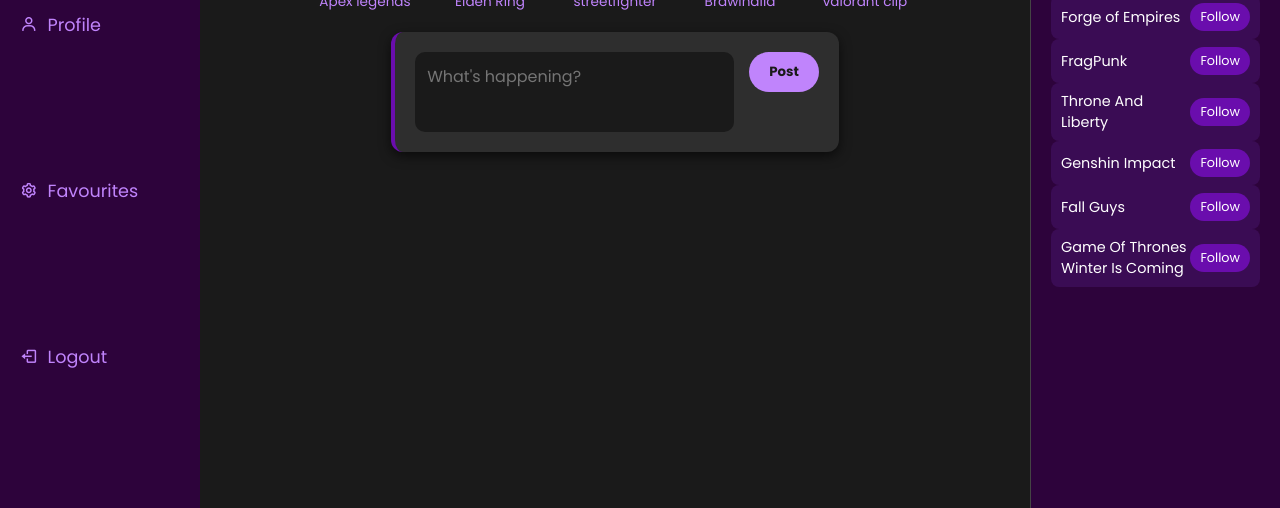
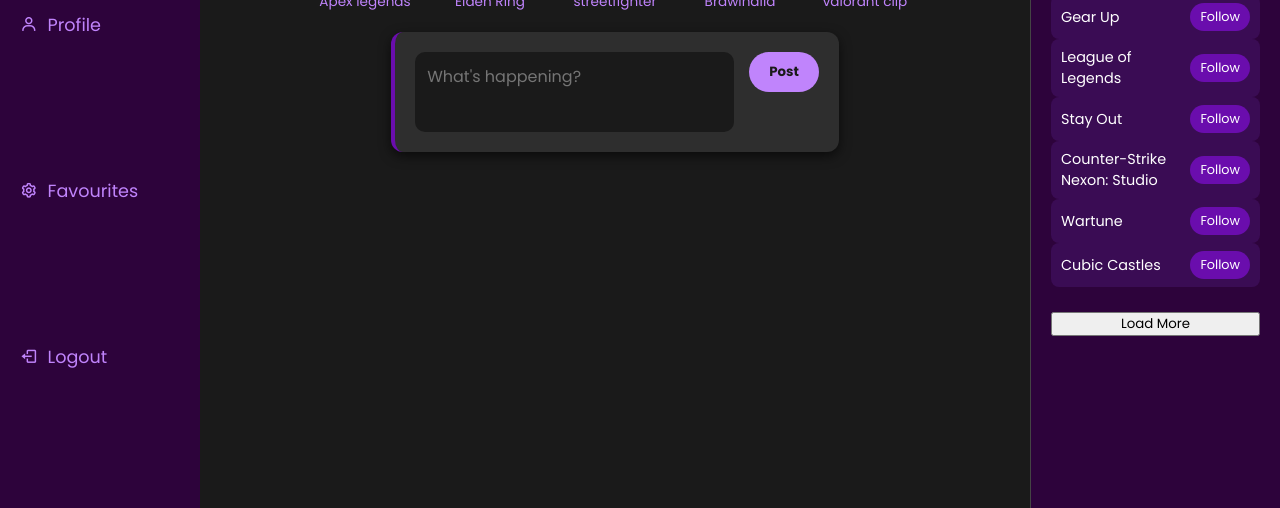
Before and after one commit to AkaSiah/Contra, a plain HTML site: page index.html in a window 1280 px wide. Shown: the part 292-800 px from the top of the page. Drawn offline with nearby package versions, Linux system fonts and the light colour scheme.

Commit message:
fixed more stuff

```diff
--- a/index.html
+++ b/index.html
@@ -57,6 +57,7 @@
         <aside class="right-sidebar">
             <h3>Suggested Communities</h3>
             <div id="community-list"></div>
+            <button id="load-more-btn" style="margin-top: 10px;">Load More</button>
           </aside>
     </div>
 
--- a/script.js
+++ b/script.js
@@ -38,15 +38,23 @@ function toggleFollow(gameName, button) {
   saveFollowedCommunities();
 }
 
-function renderCommunities() {
+let allGames = [];
+let currentIndex = 0;
+const itemsPerPage = 10;
+
+function shuffleArray(array) {
+  for (let i = array.length - 1; i > 0; i--) {
+    const j = Math.floor(Math.random() * (i + 1));
+    [array[i], array[j]] = [array[j], array[i]];
+  }
+  return array;
+}
+
+function loadNextCommunities() {
   const container = document.getElementById("community-list");
-  container.innerHTML = "";
+  const nextItems = allGames.slice(currentIndex, currentIndex + itemsPerPage);
 
-  fetch("games.json")
-    .then(response => response.json())
-    .then(data => {
-      const selectedGames = data.slice(0, 10); // this is your `games`
-      selectedGames.forEach(game => {
+  nextItems.forEach(game => {
     const isFollowed = followedCommunities.includes(game.title);
     const div = document.createElement("div");
     div.className = "community";
@@ -58,12 +66,31 @@ function renderCommunities() {
     `;
     container.appendChild(div);
   });
+
+  currentIndex += itemsPerPage;
+
+  // Hide button if no more items
+  if (currentIndex >= allGames.length) {
+    document.getElementById("load-more-btn").style.display = "none";
+  }
+}
+
+function renderCommunities() {
+  fetch("games.json")
+    .then(res => res.json())
+    .then(data => {
+      allGames = shuffleArray(data);
+      currentIndex = 0;
+      document.getElementById("community-list").innerHTML = "";
+      document.getElementById("load-more-btn").style.display = "block";
+      loadNextCommunities();
     })
-    .catch(error => {
-      console.error("Failed to fetch games:", error);
-      container.innerHTML = "<p>Failed to load communities.</p>";
+    .catch(err => {
+      console.error("Failed to fetch games:", err);
     });
 }
+
+document.getElementById("load-more-btn").addEventListener("click", loadNextCommunities);
 
 // Run on page load
 renderCommunities();
--- a/style.css
+++ b/style.css
@@ -340,10 +340,6 @@ nav a:hover {
     flex-direction: column;
     gap: 15px;
     border-left: 1px solid #444;
-    overflow-y: auto;
-    position: sticky;
-    top: 0;
-    height: 100vh;
 }
 
 .right-sidebar h3 {
```
Lines whose indentation alone changed are shown as unchanged.
